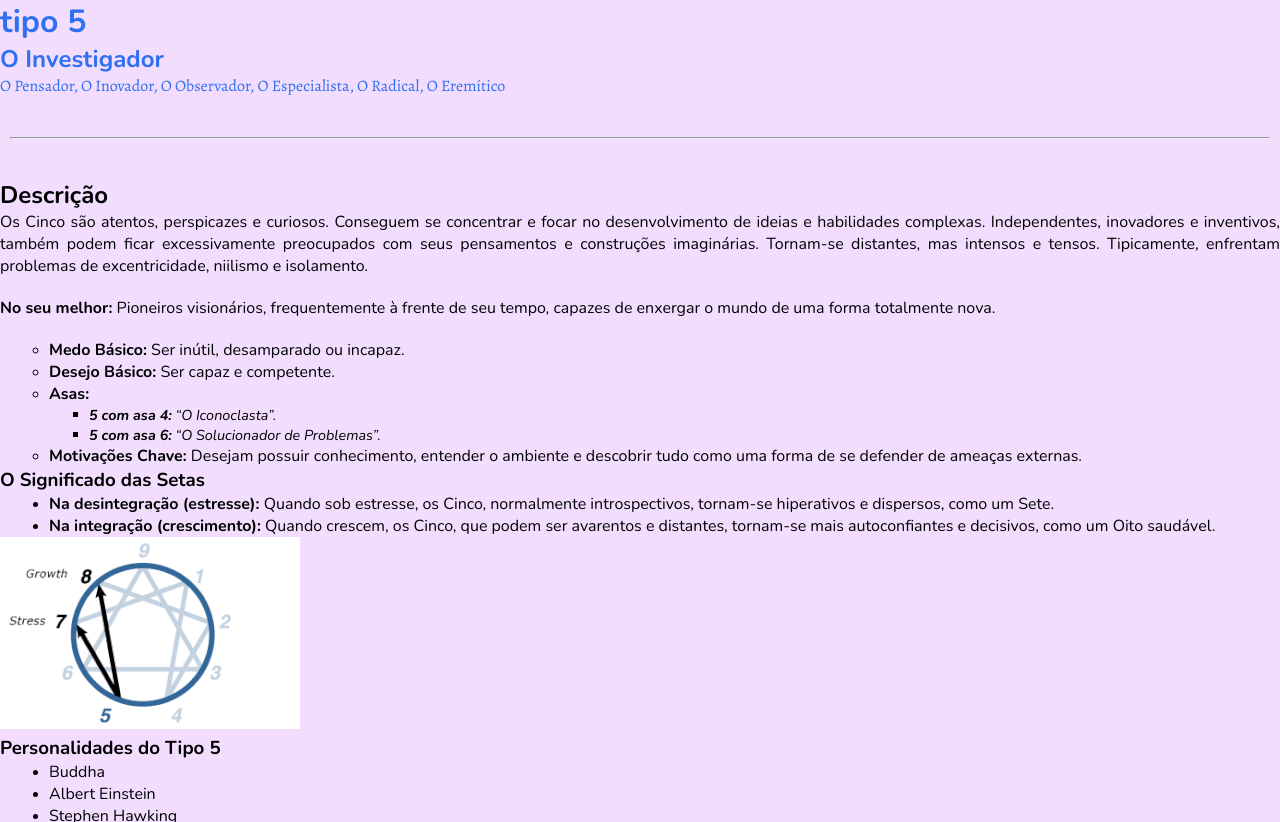
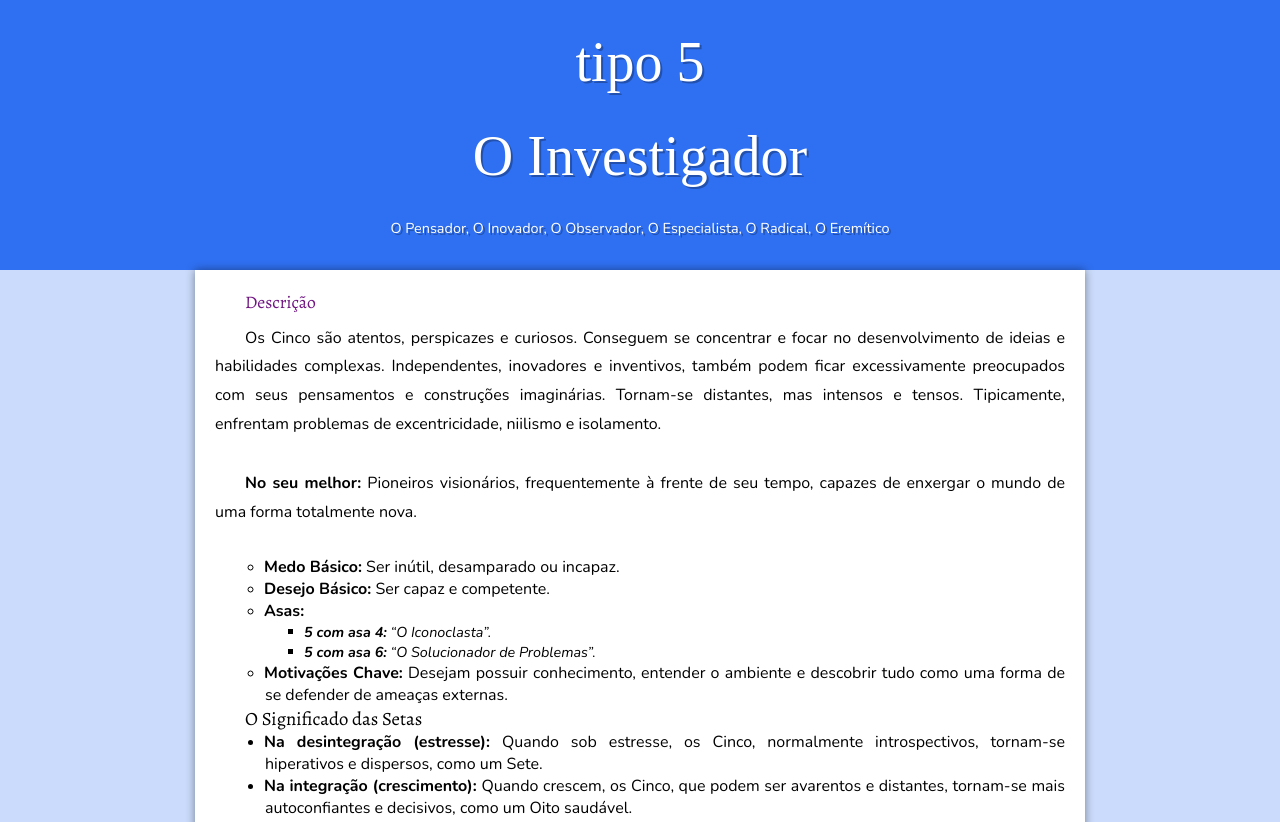
Before and after one commit to michellevillaca/HTML-CSS, a plain HTML site: page Meus sites/tipo5.html in a window 1280 px wide. Shown: the top 822 px of the page. Drawn offline with nearby package versions, Linux system fonts and the light colour scheme; a web font is replaced by a local one.

Commit message:
mudanças no estilo dos tipos e alterações na class=caixa

```diff
--- a/Meus sites/style.css
+++ b/Meus sites/style.css
@@ -11,7 +11,7 @@
     --cor1: rgb(2, 183, 233);
     --cor2: rgb(251, 79, 174);
     --cor3: rgb(14, 150, 16);
-    --cor4: rgb(170, 1, 208);
+    --cor4: rgb(125, 6, 184);
     --cor5: rgb(47, 112, 242);
     --cor6: rgb(226, 208, 7);
     --cor7: rgb(255, 85, 0);
@@ -48,6 +48,14 @@
 
 body.tipo3bg {
     background-color: rgba(14, 150, 16, 0.253)
+}
+
+body.tipo4bg {
+    background-color: rgba(180, 114, 255, 0.374);
+}
+
+body.tipo5bg {
+    background-color: rgba(47, 112, 242, 0.247);
 }
 
 header {
@@ -145,10 +153,10 @@
 }
 
 .caixa {
-    display: inline-block;
+    display: block;
     background-color: white;
     text-align: center;
-    margin-left: 100px;
+    margin: auto;
     border-radius: 7px;
     box-shadow: 5px 5px 15px rgba(0, 0, 0, 0.253);
     padding: 15px;
@@ -190,15 +198,6 @@
 
 hr {
     margin: 20px 10px 40px 10px;
-}
-
-.especial {
-    display: inline-block;
-    font-family: var(--fonte-subtitle);
-    font-weight: 200;
-    font-size: 1em;
-    text-align: center;
-
 }
 
 li {
@@ -260,7 +259,11 @@
 }
 
 .tipo4 {
-    color: var(--cor4);
+    background-color: var(--cor4);
+    margin: 0px;
+    margin-top: -30px;
+    margin-bottom: -10px;
+    padding: 30px;
 }
 .tipo4hover:hover {
     background-color: var(--cor4);
@@ -268,7 +271,11 @@
 }
 
 .tipo5 {
-    color: var(--cor5);
+    background-color: var(--cor5);
+    margin: 0px;
+    margin-top: -30px;
+    margin-bottom: -10px;
+    padding: 30px;
 }
 .tipo5hover:hover {
     background-color: var(--cor5);
--- a/Meus sites/tipo5.html
+++ b/Meus sites/tipo5.html
@@ -7,11 +7,13 @@
     <title>ENEAGRAMA - TIPO 5</title>
     <link rel="stylesheet" href="style.css">
 </head>
-<body>
-    <h1 id="principal" class="tipo5">tipo 5</h1>
-    <h2 class="tipo5">O Investigador</h2>
-    <p class="especial tipo5">O Pensador, O Inovador, O Observador, O Especialista, O Radical, O Eremítico</p>
-    <hr>
+<body class="tipo5bg">
+    <header>
+        <h1 class="tipo5">tipo 5</h1>
+        <h1 class="tipo5">O Investigador</h1>
+        <p class="tipo5">O Pensador, O Inovador, O Observador, O Especialista, O Radical, O Eremítico</p>
+    </header>
+    <main>
         <h2>Descrição</h2>
         <p>Os Cinco são atentos, perspicazes e curiosos. Conseguem se concentrar e focar no desenvolvimento de ideias e habilidades complexas. Independentes, inovadores e inventivos, também podem ficar excessivamente preocupados com seus pensamentos e construções imaginárias. Tornam-se distantes, mas intensos e tensos. Tipicamente, enfrentam problemas de excentricidade, niilismo e isolamento.</p>
         <p><strong>No seu melhor:</strong> Pioneiros visionários, frequentemente à frente de seu tempo, capazes de enxergar o mundo de uma forma totalmente nova.</p>
@@ -81,7 +83,7 @@
         </ul>
         <hr>
         <h2>Advertências</h2>
-    <picture class="center">
+        <picture>
             <p class="caixa">
             <strong style="margin-left: -25px;">Potencial Patológico:</strong><br>
             Distúrbios de Personalidade Esquizóide, Esquizotípica e Fugidia, surtos psicóticos, depressão e suicídio.</p>
@@ -95,7 +97,7 @@
             <li>Escolha prioridades: Não deixe que interesses fascinantes mas irrelevantes desviem você de resolver questões práticas.</li>
             <li>Trabalhe conflitos nos relacionamentos: Em vez de se isolar, aceite que conflitos são naturais e devem ser resolvidos.</li>
         </ol>
-    <br>
+    </main>
     <p class="inicio"><a href="index.html" target="_self" rel="prev">Início</a></p>
 </body>
 </html>
```
Also changed, not shown: Meus sites/tipo1.html (+2 -2 lines), Meus sites/tipo2.html (+3 -4 lines), Meus sites/tipo3.html (+2 -3 lines), Meus sites/tipo4.html (+9 -7 lines). Lines whose indentation alone changed are shown as unchanged.
